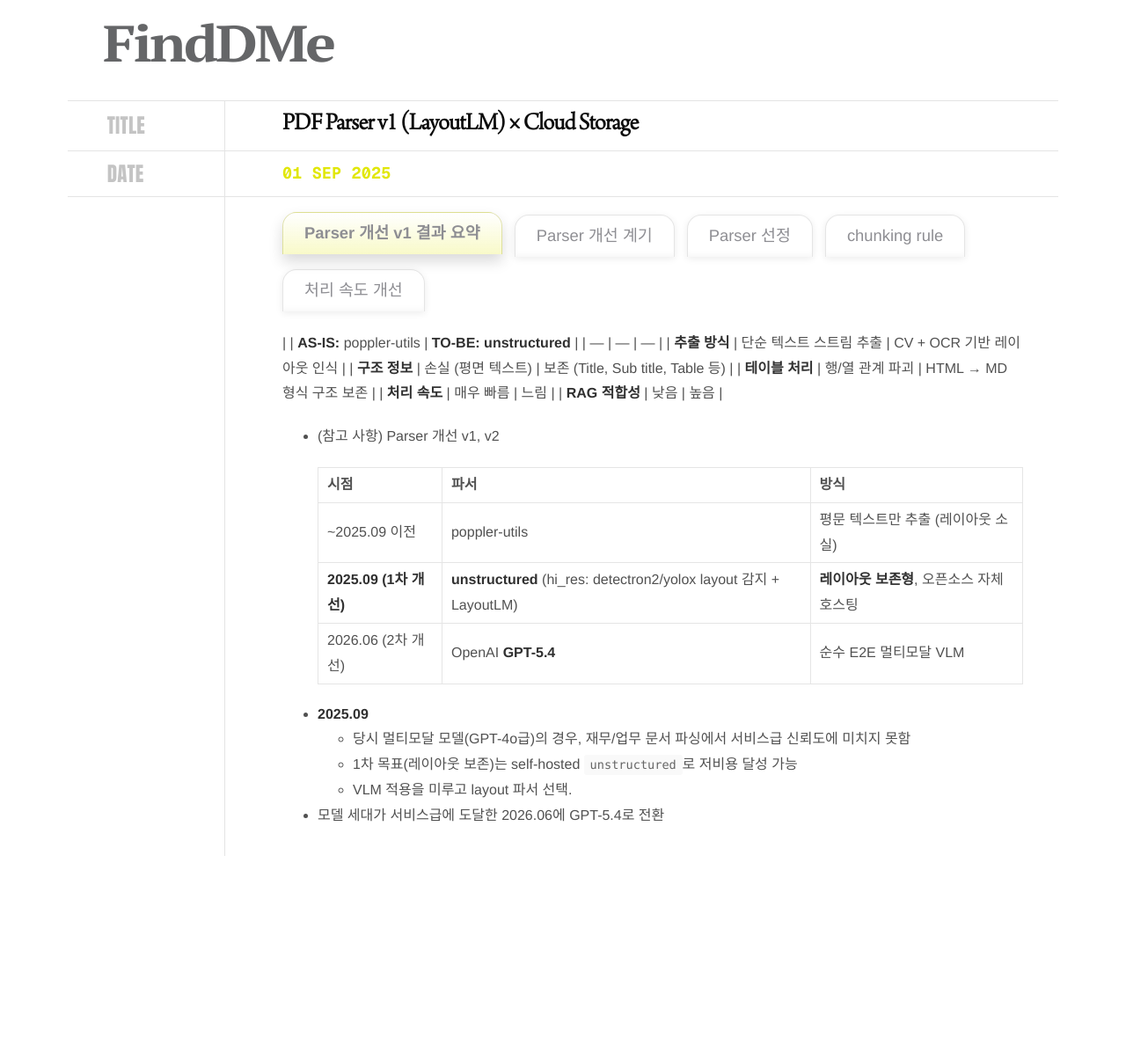
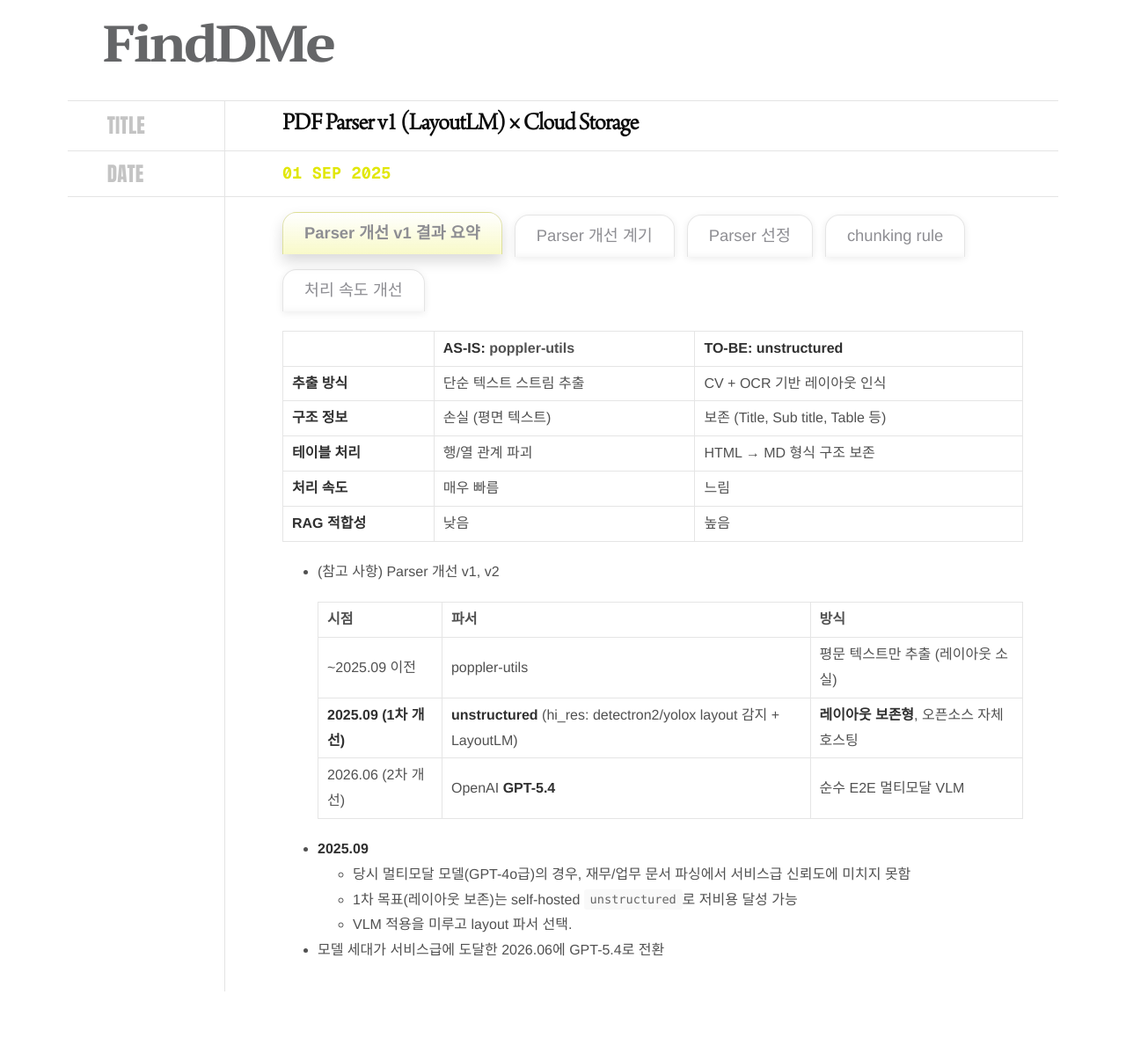
Before and after one commit to finddme/finddme.github.io, a Jekyll site: the page built from _official_projects/2025-09-01-pdf_parser_v1.md, in a window 1280 px wide. Shown: the whole page at 88% size. Built offline with Jekyll 4.4.1, drawn with Linux system fonts in a browser that asks for light colours; nearby versions of some CDN libraries; some web fonts are replaced; comment, search, counter and statistics services are not loaded; before the commit the page ends 1037 px from its top, so only the background shows below that.

Commit message:
fix(post): render mermaid via render() API, repair Notion-broken tables
The mermaid include used run(), which measures inside the target element.
On the post layout a diagram can sit in an inactive .post-tabs__panel
(display:none) where every measurement is 0, so edge routing failed with
"Could not find a suitable point for the given distance" and mermaid drew
its generic "Syntax error in text" bomb. render() measures on <body>
instead, so it works whatever the tab state.

Also fixes the PDF parser write-up carried over from Notion:
- multi-line table cells split rows across lines; rejoined with <br>
- a table butted against a list item with no blank line, so kramdown gave
  up parsing it
- a table fenced as a code block
- orphaned 4-space-indented bullets after a heading became a code block
  that swallowed the whole section and its table

````diff
--- a/_includes/mermaid_support.html
+++ b/_includes/mermaid_support.html
@@ -1,24 +1,24 @@
 <!-- Mermaid diagram rendering.
-     Kramdown + Rouge emit ```mermaid fences as .language-mermaid code blocks;
-     we convert those into mermaid containers and render them. The CDN module is
-     only fetched on pages that actually contain a diagram. -->
+     Kramdown renders a ```mermaid fence as <pre><code class="language-mermaid">
+     (Rouge may additionally wrap it in div.highlighter-rouge). This turns those
+     blocks into rendered diagrams. The CDN module is only fetched on pages that
+     actually contain one. -->
 <script>
   (function () {
+    // Replace the outermost wrapper, not the inner <code>, so no stray <pre>
+    // is left wrapping the diagram.
     function collect() {
-      var nodes = document.querySelectorAll(
+      var marked = document.querySelectorAll(
         'div.language-mermaid, pre.language-mermaid, code.language-mermaid'
       );
-      var blocks = [];
-      for (var i = 0; i < nodes.length; i++) {
-        var node = nodes[i];
-        // Keep only the outermost match so nested code/pre aren't converted twice.
-        if (node.parentNode && node.parentNode.closest &&
-            node.parentNode.closest('div.language-mermaid, pre.language-mermaid')) {
-          continue;
-        }
-        blocks.push(node);
+      var roots = [];
+      for (var i = 0; i < marked.length; i++) {
+        var root = marked[i];
+        var wrapper = root.closest('div.highlighter-rouge') || root.closest('pre');
+        if (wrapper) root = wrapper;
+        if (roots.indexOf(root) === -1) roots.push(root);
       }
-      return blocks;
+      return roots;
     }
 
     // Fences nested in list items keep their list indentation through Kramdown;
@@ -66,11 +66,37 @@
             fontSize: '14px'
           }
         });
-        return mermaid.run({ nodes: containers });
+        // mermaid.run() measures inside the target element. On this layout a
+        // diagram can sit in an inactive .post-tabs__panel (display:none), where
+        // every measurement is 0 and edge routing dies with "Could not find a
+        // suitable point for the given distance". render() measures in a
+        // temporary node on <body> instead, so it works whatever the tab state.
+        return Promise.all(containers.map(function (pre, i) {
+          return mermaid
+            .render('mermaid-diagram-' + i, pre.textContent)
+            .then(function (res) {
+              pre.innerHTML = res.svg;
+              if (res.bindFunctions) res.bindFunctions(pre);
+              // An <svg> sized only by viewBox has no intrinsic width, so CSS
+              // width:auto would collapse it to the 300px default. Publish the
+              // diagram's natural width for the narrow-screen rule to use.
+              var svg = pre.querySelector('svg');
+              var vb = svg && svg.getAttribute('viewBox');
+              if (vb) {
+                var w = parseFloat(vb.split(/[ ,]+/)[2]);
+                if (w > 0) pre.style.setProperty('--mermaid-width', Math.ceil(w) + 'px');
+              }
+              pre.setAttribute('data-processed', 'true');
+            })
+            .catch(function (err) {
+              console.error('mermaid render failed:', err);
+              pre.classList.add('mermaid--failed');
+            });
+        }));
       })
       .catch(function (err) {
         // Leave the diagram source visible as plain text if the CDN is blocked.
-        console.error('mermaid render failed:', err);
+        console.error('mermaid load failed:', err);
         containers.forEach(function (pre) { pre.classList.add('mermaid--failed'); });
       });
   })();
--- a/_official_projects/2025-09-01-pdf_parser_v1.md
+++ b/_official_projects/2025-09-01-pdf_parser_v1.md
@@ -16,6 +16,7 @@
 | **테이블 처리** | 행/열 관계 파괴 | HTML → MD 형식 구조 보존 |
 | **처리 속도** | 매우 빠름 | 느림 |
 | **RAG 적합성** | 낮음 | 높음 |
+
 - (참고 사항) Parser 개선 v1, v2
 
 
@@ -24,6 +25,7 @@
     | ~2025.09 이전 | poppler-utils | 평문 텍스트만 추출 (레이아웃 소실) |
     | **2025.09 (1차 개선)** | **unstructured** (hi_res: detectron2/yolox layout 감지 + LayoutLM) | **레이아웃 보존형**, 오픈소스 자체 호스팅 |
     | 2026.06 (2차 개선) | OpenAI **GPT-5.4** | 순수 E2E 멀티모달 VLM |
+
 - **2025.09**
     - 당시 멀티모달 모델(GPT-4o급)의 경우, 재무/업무 문서 파싱에서 서비스급 신뢰도에 미치지 못함
     - 1차 목표(레이아웃 보존)는 self-hosted `unstructured`로 저비용 달성 가능
@@ -34,9 +36,9 @@
 
 - RAG 시스템의 성능은 입력 데이터 품질에 직접적으로 의존 - ‘Garbage In, Garbage Out’
 - 기존 단순 텍스트 추출 방식(poppler-utils)의 한계:
-- 테이블 구조 손실로 인한 데이터 관계성 파괴
-- 헤더/섹션 구분 없는 평면적 텍스트로 문맥 단절
-- 비효율적 청킹으로 의미 단위 분리 실패
+    - 테이블 구조 손실로 인한 데이터 관계성 파괴
+    - 헤더/섹션 구분 없는 평면적 텍스트로 문맥 단절
+    - 비효율적 청킹으로 의미 단위 분리 실패
 - chunk data 품질 저하로 인한 retrieval 성능 저하 → llm에 12개의 chunk를 입력 → 과도한 LLM token 사용
 
 # [Parser 선정]
@@ -51,6 +53,7 @@
 | → MaaS(Model-as-a-Service)의 on-demand(요청별/토큰별) 추론이 운영상 유리 |  |
 | 데이터 거버넌스 (no-training) | 보안에 민감한 회사 내부 문건을 저장하는 B2B Cloud Storage 서비스로, |
 | 사용자가 입력한 PDF가 모델 학습에 사용되지 않아야 함 |  |
+
 - 2025.09 기준, 위 조건을 모두 만족하는 문서 특화 VLM 존재 X
 - MaaS로 제공되는 서비스 제공 가능 수준의 문서 parsing 품질을 갖춘 VLM 없음
 - Azure에서 Qwen2.5-VL은 **Azure ML 관리형 온라인 엔드포인트에 자가 배포**(=GPU 프로비저닝·상시구동)해야 하는 형태로, “로컬(자체 GPU) 상시 구동 회피” 조건에 맞지 않음
@@ -126,23 +129,13 @@
 
 | Parser | 채택 여부 | 제외 사유 | 라이선스/상업 사용 | 장점 | 단점 |
 | --- | --- | --- | --- | --- | --- |
-| pymupdf4llm | 상세 실험 진행 후보 | - | • [상업적 사용 시 코드 공개 의무](https://pymupdf.readthedocs.io/en/latest/about.html#license-and-copyright) (AGPL) |  |  |
-| • 상용 라이선스 구매 가능 | • 마크다운 출력 + 속도와 품질의 균형이 좋음(사용자 평가) |  |  |  |  |
-- PyMuPDF 기반 LLM/RAG 특화 래퍼
-• 마크다운 추출 및 LlamaIndex 문서 출력 지원
-• 멀티컬럼 레이아웃 지원 | - |
-| MinerU | 제외 | 상업 사용 불가 | 상업적 사용 제한, 코드 오픈소스 공개 필수 (프로덕션 사용 시 코드 변경 없이도 AGPL 준수 필요) | • PaddleOCR 사용으로 회전된 테이블 처리 우수
-• 복잡한 테이블을 HTML로 렌더링하여 정확하게 인식 | - |
-| EasyOCR | 제외 | OCR만 지원 + 느림 | 상업적 사용 가능, 완전 무료·제약 없음 | - | • layout detection만 지원(text 추출 별도 필요)
-• GPU 필요, 느림 |
-| pdf2md | 제외 | 비용 발생 | 상업적 사용 가능 | - | • OpenAI API 의존(비용 발생)
-• 이미지 추출 불가 |
-| markitdown | 제외 | 구조 정보 포맷팅 취약 | 상업적 사용 가능, 완전 무료·제약 없음 | - | • 이미지 내 텍스트 인식 실패 가능성 높음
-• PDF 구조 정보 포맷팅 취약(OCR 약함) |
-| PyPDFium2 | 제외 | 구조 정보 포맷팅 취약 | 상업적 사용 가능, 완전 무료·제약 없음 | • 빠름 | • layout 정보 미제공
-• 기본 텍스트만 추출 |
-| DocLing | 제외 | 속도 - 서비스 제공 불가 수준 | 상업적 사용 가능, 완전 무료·제약 없음 | • 깔끔하고 구조 정보가 풍부한 출력
-• DocLayNet·TableFormer 등 AI 모델 사용 | • 매우 느림 → 병렬처리 가능 여부 확인 필요 (300페이지 리포트 50개 처리 시 약 17시간) |
+| pymupdf4llm | 상세 실험 진행 후보 | - | • [상업적 사용 시 코드 공개 의무](https://pymupdf.readthedocs.io/en/latest/about.html#license-and-copyright) (AGPL)<br>• 상용 라이선스 구매 가능 | • 마크다운 출력 + 속도와 품질의 균형이 좋음(사용자 평가)<br>• PyMuPDF 기반 LLM/RAG 특화 래퍼<br>• 마크다운 추출 및 LlamaIndex 문서 출력 지원<br>• 멀티컬럼 레이아웃 지원 | - |
+| MinerU | 제외 | 상업 사용 불가 | 상업적 사용 제한, 코드 오픈소스 공개 필수 (프로덕션 사용 시 코드 변경 없이도 AGPL 준수 필요) | • PaddleOCR 사용으로 회전된 테이블 처리 우수<br>• 복잡한 테이블을 HTML로 렌더링하여 정확하게 인식 | - |
+| EasyOCR | 제외 | OCR만 지원 + 느림 | 상업적 사용 가능, 완전 무료·제약 없음 | - | • layout detection만 지원(text 추출 별도 필요)<br>• GPU 필요, 느림 |
+| pdf2md | 제외 | 비용 발생 | 상업적 사용 가능 | - | • OpenAI API 의존(비용 발생)<br>• 이미지 추출 불가 |
+| markitdown | 제외 | 구조 정보 포맷팅 취약 | 상업적 사용 가능, 완전 무료·제약 없음 | - | • 이미지 내 텍스트 인식 실패 가능성 높음<br>• PDF 구조 정보 포맷팅 취약(OCR 약함) |
+| PyPDFium2 | 제외 | 구조 정보 포맷팅 취약 | 상업적 사용 가능, 완전 무료·제약 없음 | • 빠름 | • layout 정보 미제공<br>• 기본 텍스트만 추출 |
+| DocLing | 제외 | 속도 - 서비스 제공 불가 수준 | 상업적 사용 가능, 완전 무료·제약 없음 | • 깔끔하고 구조 정보가 풍부한 출력<br>• DocLayNet·TableFormer 등 AI 모델 사용 | • 매우 느림 → 병렬처리 가능 여부 확인 필요 (300페이지 리포트 50개 처리 시 약 17시간) |
 | Unstructured | 상세 실험 진행 후보 | - | 상업적 사용 가능, 완전 무료·제약 없음 | • 의미론적으로 레이블된 청크 제공 | • 테이블 추출 관련 후기 부족(확인 필요), 복잡한 레이아웃 처리 취약 |
 
 ## 상세 실험 진행 (**Pymupdf4LLM vs Unstructured)**
@@ -151,36 +144,19 @@
 
 | **구분** | **PyMuPDF4LLM (도입 불가)** | **Unstructured (도입 권장)** |
 | --- | --- | --- |
-| **투자 비용** | **[High]** |  |
-- 상용 라이선스 구매 비용 발생 (AGPL 이슈 회피)
-• 트래픽 증가 시 라이선스 비용 동반 상승 | **[Zero]**
-• Apache 2.0 라이선스로 **무료 사용**
-• 초기 인프라 세팅 외 소프트웨어 비용 없음 |
-| **품질 효율**
-| **[Low]**
-• 헤더/테이블 인식률 저조로 데이터 유실 발생
-• RAG 답변 정확도 하락의 원인 제공 | **[High]**
-• 문서 구조(표, 헤더) 인식 우수
-• 고품질 데이터 확보로 답변 정확도 상승 |
-| **운영 비용** | **[High]**
-• 낮은 품질 보완을 위해 **지속적인 후처리 로직 개발 필요**
-• 파싱 오류 수정에 개발 리소스 지속 투입 | **[Low]**
-• **초기 구축(Lambda 등) 시점에만 리소스 투입**
-• 이후 별도 보정 로직 없이 안정적 운영 가능 |
-| **최종 ROI** | **최악의 ROI (Negative)**
-비용을 지출함에도 품질 리스크와 개발 공수가 증가하는 비효율적 구조 | **합리적 ROI (Positive)**
-무비용으로 고품질을 확보하며, 운영 효율성까지 달성하는 최적의 선택 |
+| **투자 비용** | **[High]**<br>• 상용 라이선스 구매 비용 발생 (AGPL 이슈 회피)<br>• 트래픽 증가 시 라이선스 비용 동반 상승 | **[Zero]**<br>• Apache 2.0 라이선스로 **무료 사용**<br>• 초기 인프라 세팅 외 소프트웨어 비용 없음 |
+| **품질 효율** | **[Low]**<br>• 헤더/테이블 인식률 저조로 데이터 유실 발생<br>• RAG 답변 정확도 하락의 원인 제공 | **[High]**<br>• 문서 구조(표, 헤더) 인식 우수<br>• 고품질 데이터 확보로 답변 정확도 상승 |
+| **운영 비용** | **[High]**<br>• 낮은 품질 보완을 위해 **지속적인 후처리 로직 개발 필요**<br>• 파싱 오류 수정에 개발 리소스 지속 투입 | **[Low]**<br>• **초기 구축(Lambda 등) 시점에만 리소스 투입**<br>• 이후 별도 보정 로직 없이 안정적 운영 가능 |
+| **최종 ROI** | **최악의 ROI (Negative)**<br>비용을 지출함에도 품질 리스크와 개발 공수가 증가하는 비효율적 구조 | **합리적 ROI (Positive)**<br>무비용으로 고품질을 확보하며, 운영 효율성까지 달성하는 최적의 선택 |
+
 - **품질 평가 결과**
 
-```
 |  | Pymupdf4LLM | Unstructured |
 | --- | --- | --- |
 | 텍스트 추출 | 21.8점 | 24.9점 |
 | 테이블 추출 | 18.9점 | 25.4점 |
-| 처리 속도
-(병렬 처리x) | 장당 0.17초 | 장당 1.6초 |
+| 처리 속도<br>(병렬 처리x) | 장당 0.17초 | 장당 1.6초 |
 | **전체 점수** | 60.6점 | 63.5점 |
-```
 
 ### pymupdf4llm 이슈
 
@@ -316,11 +292,12 @@
     - max_tokens(8000) 초과 시 토큰 기준으로 추가 분할
     - 각 청크 메타데이터에 token_count 추가
 5. 짧은 청크 병합
-
-# [처리 속도 개선]
     - 최소 청크 크기(150으로 지정) 이하인 chunk가 있으면 병합
     - chunk가 md header를 포함하면 뒤에 붙이고
     - 포함하지 않으면 앞뒤 청크 중 더 짧은 것에 붙임
+
+# [처리 속도 개선]
+
 - **pdf split 적용**
 
 
--- a/_scss/component/_mermaid.scss
+++ b/_scss/component/_mermaid.scss
@@ -41,10 +41,12 @@
 }
 
 @media (max-width: 40rem) {
+  /* Narrow screens: a large flowchart scaled to ~300px is unreadable, so let it
+     render at its natural size and scroll sideways instead. mermaid writes an
+     inline max-width on the <svg>, hence !important. */
   pre.mermaid svg {
-    /* Narrow screens: let wide flowcharts scroll instead of shrinking to
-       an unreadable size. */
-    max-width: none;
-    min-width: 100%;
+    max-width: none !important;
+    width: var(--mermaid-width, 100%);
+    margin: 0;
   }
 }
````
